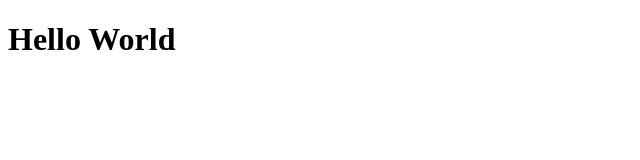
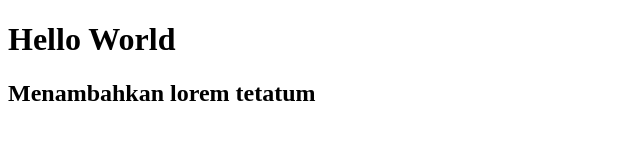
Before and after one commit to RiginRigin/git-test-2, a plain HTML site: page index.html in a window 1280 px wide. Shown: the whole page, without its empty margins (0-640 px from the left). Drawn offline with Linux system fonts and the light colour scheme.

Commit message:
menambahkan h2

```diff
--- a/index.html
+++ b/index.html
@@ -7,5 +7,6 @@
 </head>
 <body>
     <h1>Hello World</h1>
+    <h2>Menambahkan lorem tetatum</h2>
 </body>
 </html>
```
